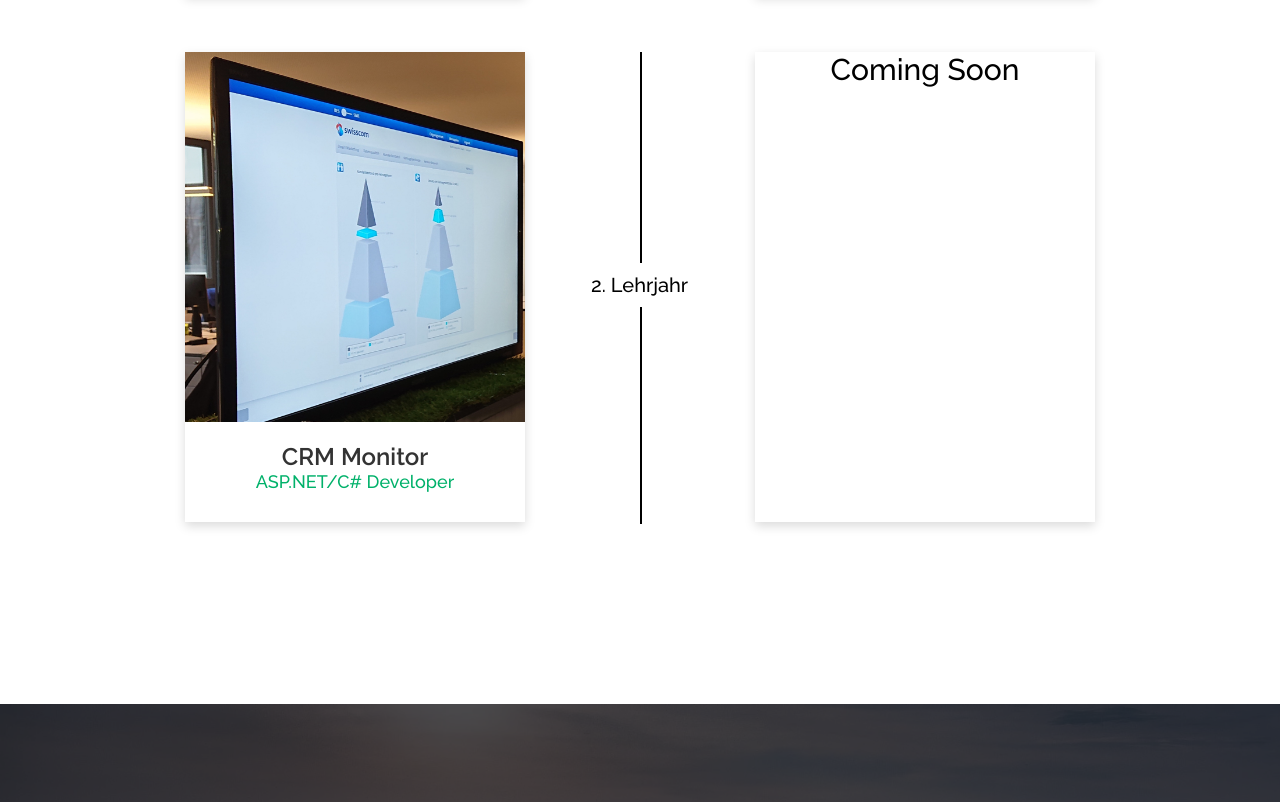
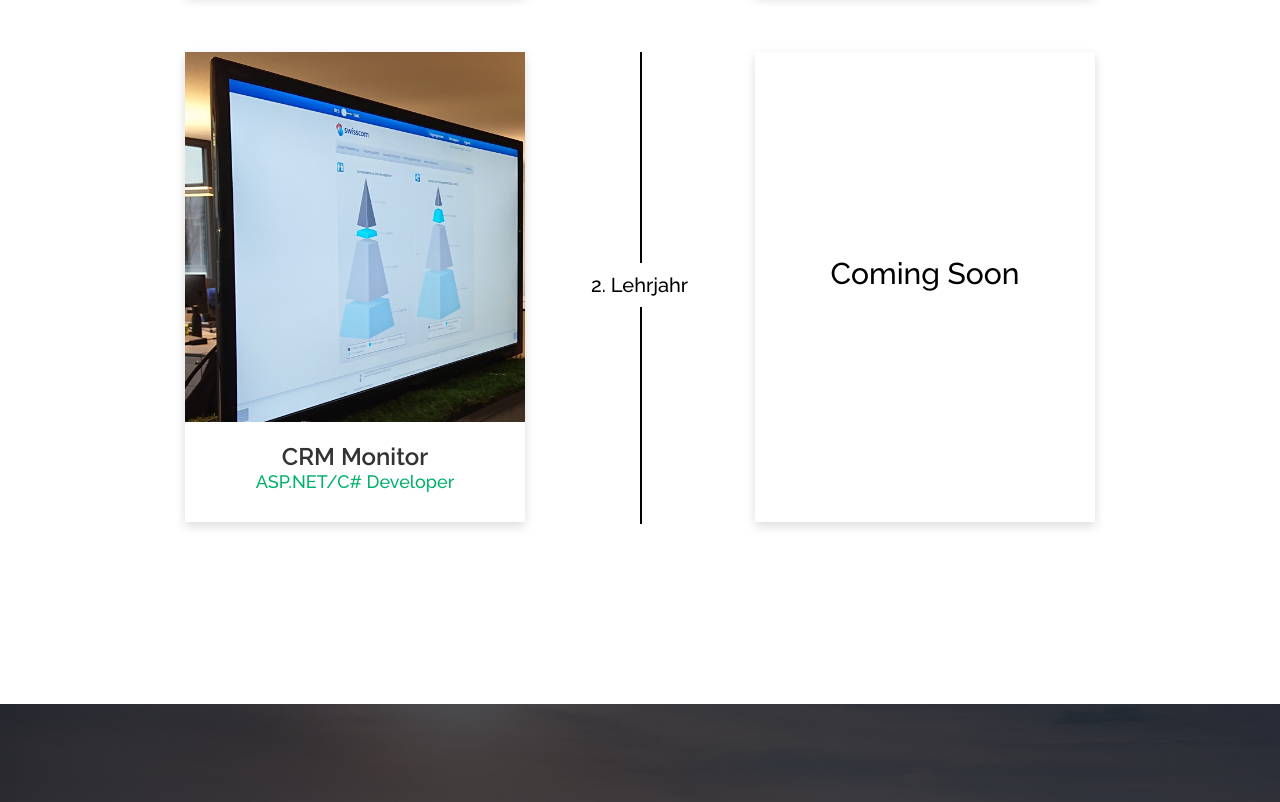
Before and after one commit to Maxi03milian/apply.maxischmid.ch, a plain HTML site: page public/index.html in a window 1280 px wide. Shown: the part 2591-3393 px from the top of the page. Drawn offline with nearby package versions, Linux system fonts and the light colour scheme; no server answers; a script that the page names is missing.

Commit message:
last last one

```diff
--- a/public/style.css
+++ b/public/style.css
@@ -420,9 +420,6 @@ justify-content: space-around;
   transition: all 0.4s linear;
 }
 
-.portfolioCard p{
-  margin-top: 0px !important;
-}
 
 .comingSoon{
   text-align: center;
```
